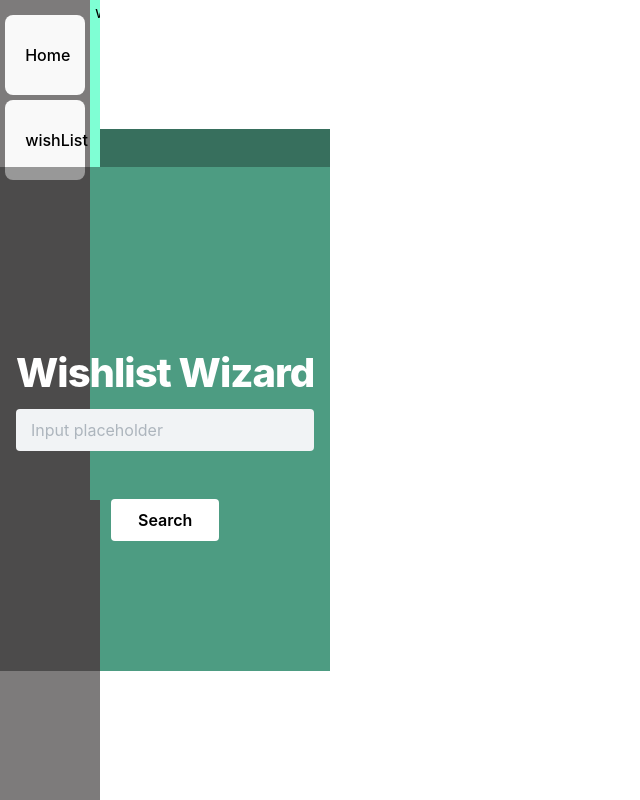
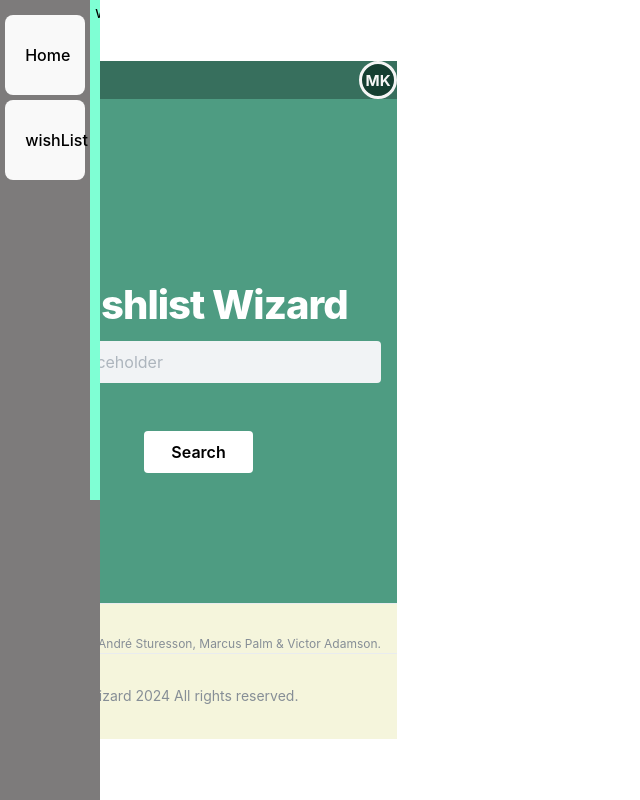
Before and after one commit to andreSturesson/PriceRunner-Project, a React (Vite) app in the folder frontend/: page / in a window 1280 px wide. Shown: the whole page, without its empty margins (0-640 px from the left). Built offline with nearby package versions, Linux system fonts and the light colour scheme.

Commit message:
Added footer and moved the profile/login icon to the right and changed it's look

```diff
--- a/frontend/src/App.css
+++ b/frontend/src/App.css
@@ -1,3 +1,10 @@
 .headerBox {
   background-color: rgb(55, 111, 93);
+  display: grid;
+  justify-content: end;
 }
+.profileIcon {
+  /* align-self: center; */
+  background-color: rgb(23, 69, 54);
+  border: solid whitesmoke 3px;
+}
--- a/frontend/src/App.jsx
+++ b/frontend/src/App.jsx
@@ -5,21 +5,21 @@ import ProductsPage from "./Pages/ProductsPage";
 import ErrorPage from "./Pages/ErrorPage";
 import TopNavigation from "./Components/TopNavigation";
 import { Routes, Route } from "react-router-dom";
+import Footer from "./Components/Footer";
 import SideBar from "./Components/SideBar";
 
 function App() {
   return (
     <>
-      <SideBar />
-      {/*<MainPage />*/}
       <TopNavigation />
-
       <Routes>
         <Route path="/" element={<MainPage />} />
         <Route path="/products" element={<ProductsPage />} />
         <Route path="/product/:productId" element={<ProductPage />} />
         <Route path="*" element={<ErrorPage />} />
       </Routes>
+      <SideBar />
+      <Footer />
     </>
   );
 }
--- a/frontend/src/Components/Footer.jsx
+++ b/frontend/src/Components/Footer.jsx
@@ -1,3 +1,23 @@
-function Footer() {}
+import { Text, Container } from "@mantine/core";
+import classes from "./Footer.module.css";
+
+function Footer() {
+  return (
+    <>
+      <footer className={classes.footer}>
+        <Container className={classes.inner}>
+          <Text size="xs" c="dimmed" className={classes.description}>
+            Developed By André Sturesson, Marcus Palm & Victor Adamson.
+          </Text>
+        </Container>
+        <Container className={classes.afterFooter}>
+          <Text c="dimmed" size="sm">
+            @Wishlist Wizard 2024 All rights reserved.
+          </Text>
+        </Container>
+      </footer>
+    </>
+  );
+}
 
 export default Footer;
--- /dev/null
+++ b/frontend/src/Components/Footer.module.css
@@ -0,0 +1,36 @@
+.footer {
+  padding-top: calc(var(--mantine-spacing-xl));
+  padding-bottom: calc(var(--mantine-spacing-xl));
+  background-color: beige;
+  border-top: 1px solid
+    light-dark(var(--mantine-color-gray-2), var(--mantine-color-dark-5));
+}
+
+.description {
+  @media (max-width: $mantine-breakpoint-sm) {
+    margin-top: var(--mantine-spacing-xs);
+    text-align: center;
+  }
+}
+
+.inner {
+  display: flex;
+  justify-content: space-between;
+  @media (max-width: $mantine-breakpoint-sm) {
+    flex-direction: column;
+    align-items: center;
+  }
+}
+
+.afterFooter {
+  display: flex;
+  justify-content: space-between;
+  align-items: center;
+  padding-top: var(--mantine-spacing-xl);
+  border-top: 1px solid
+    light-dark(var(--mantine-color-gray-2), var(--mantine-color-dark-4));
+
+  @media (max-width: $mantine-breakpoint-sm) {
+    flex-direction: column;
+  }
+}
--- a/frontend/src/Components/TopNavigation.jsx
+++ b/frontend/src/Components/TopNavigation.jsx
@@ -12,7 +12,14 @@ function TopNavigation() {
           <LoginModel close={close} />
         </Drawer>
         {/* Add conditional rendering for being logged in */}
-        <Avatar radius="xl" onClick={open} />
+        <Avatar
+          color="whitesmoke"
+          radius="xl"
+          onClick={open}
+          className="profileIcon"
+        >
+          MK
+        </Avatar>
       </div>
     </>
   );
--- a/frontend/src/Pages/MainPage.jsx
+++ b/frontend/src/Pages/MainPage.jsx
@@ -1,12 +1,10 @@
 import SearchBox from "../Components/Products/SearchBox";
 import { Title, Container, Overlay, Button } from "@mantine/core";
 import classes from "./MainPage.module.css";
-import SideBar from "../Components/SideBar";
 
 function MainPage() {
   return (
     <>
-      <SideBar />
       <div className={classes.wrapper}>
         <Overlay color="#000" opacity={0.65} zIndex={1} />
         <div className={classes.inner}>
```
Also changed, not shown: 2 other files (tests, documents, lock files or other folders).
